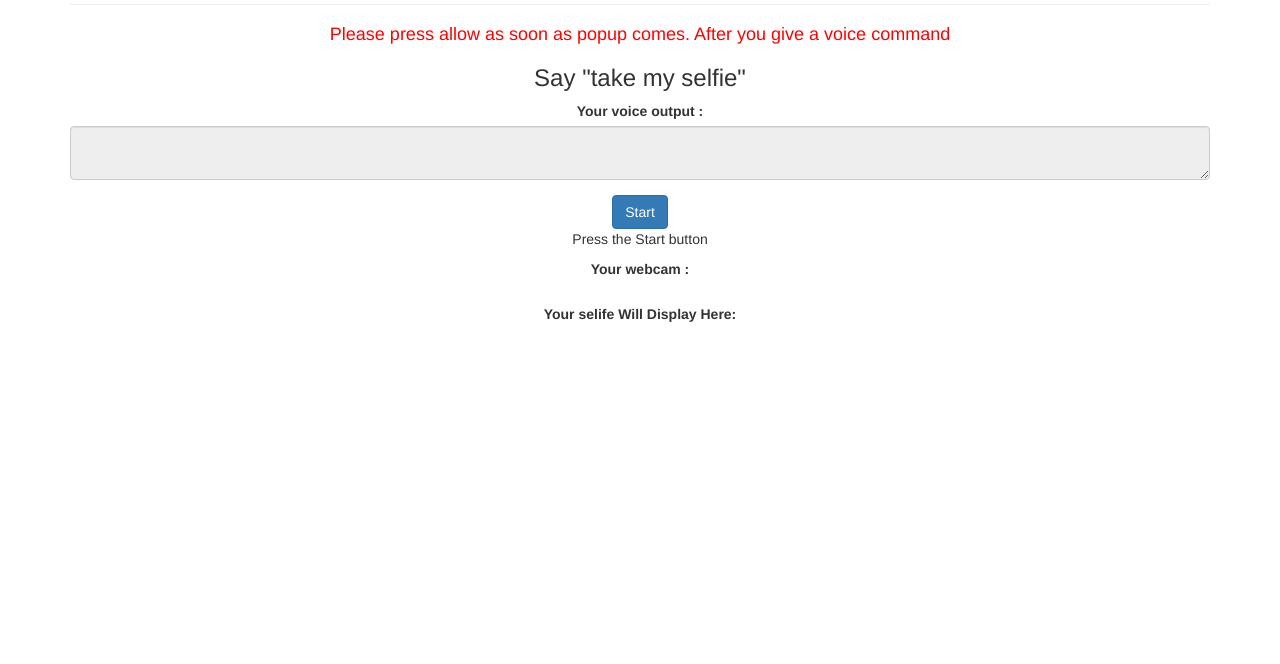
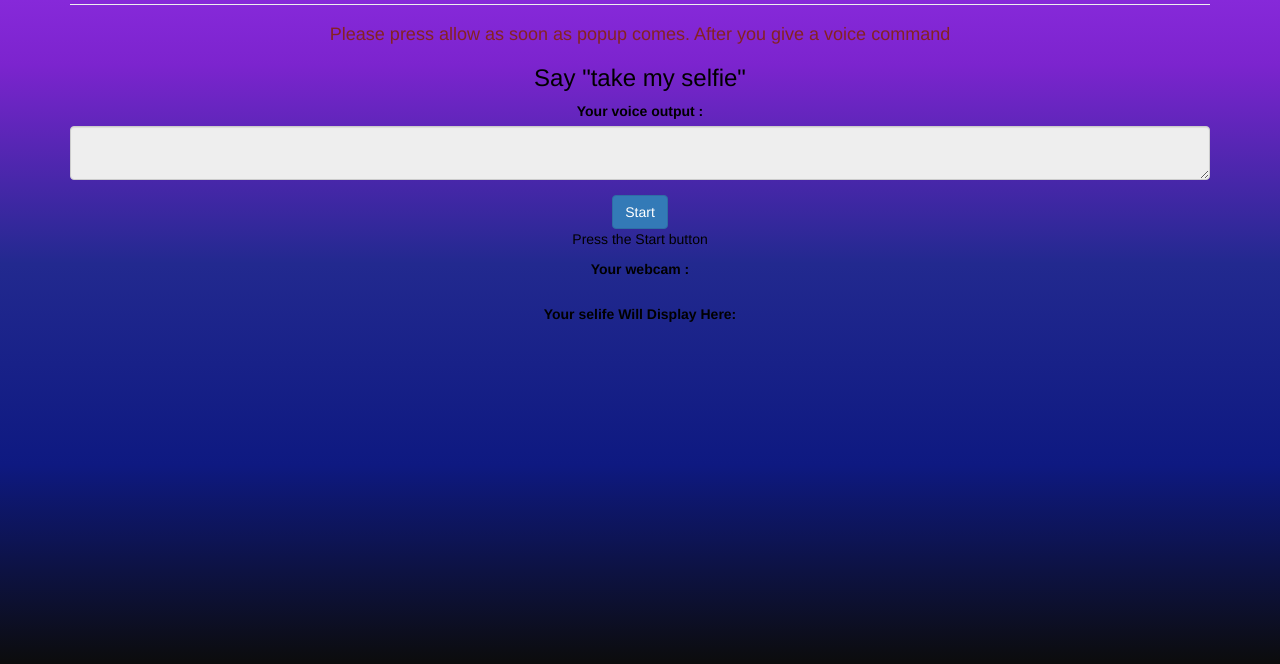
Before and after one commit to Night6997/Class-Project-98-100, a plain HTML site: page index.html in a window 1280 px wide. Shown: the part 136-800 px from the top of the page. Drawn offline with nearby package versions, Linux system fonts and the light colour scheme; a script that the page names is missing.

Commit message:
Add files via upload

```diff
--- a/index.html
+++ b/index.html
@@ -20,7 +20,7 @@
 
         </h1>
         <hr>
-        <h4 style="color:red;">Please press allow as soon as popup comes. After you give a voice command</h4>
+        <h4 style="color:rgb(133, 34, 34);">Please press allow as soon as popup comes. After you give a voice command</h4>
 
         <div class="form-group">
             <h3>Say "take my selfie"</h3>
--- a/style.css
+++ b/style.css
@@ -1,3 +1,9 @@
+body{
+
+    background-image: linear-gradient(to bottom, #9c33f1, #7c24ce, #22298f, #0e1981, #0c0c0c);
+    color:black;
+
+}
 #start-btn
 {
     width: 40%;
```
